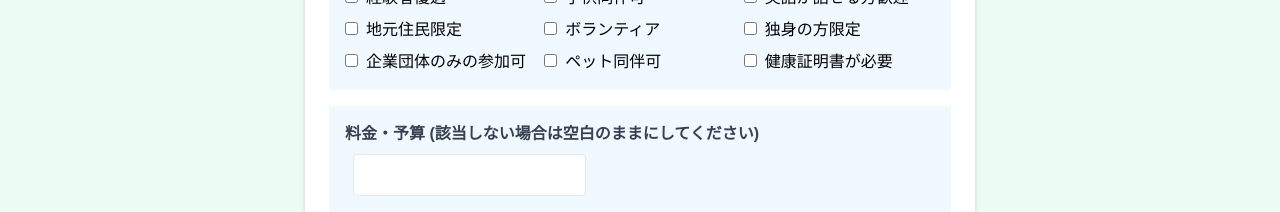
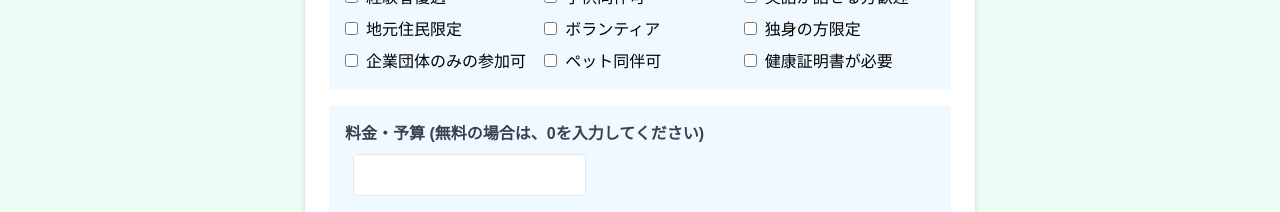
Before and after one commit to naonao-aaa/CommuniMeet-TS-Next14, a Next.js app: page /events/add in a window 1280 px wide. Shown: the part 1520-1732 px from the top of the page. Built offline with nearby package versions, Linux system fonts and the light colour scheme; no server answers.

Commit message:
[修正]イベント登録フォームにて、料金を必須にする。

```diff
--- a/components/EventAddForm.tsx
+++ b/components/EventAddForm.tsx
@@ -513,7 +513,7 @@ const EventAddForm = () => {
 
         <div className="mb-4 bg-sky-50 p-4">
           <label className="block text-gray-700 font-bold mb-2">
-            料金・予算 (該当しない場合は空白のままにしてください)
+            料金・予算 (無料の場合は、0を入力してください)
           </label>
           <div className="flex flex-col space-y-4 sm:flex-row sm:space-y-0 sm:space-x-4">
             <div className="flex items-center">
@@ -524,6 +524,7 @@ const EventAddForm = () => {
                 name="ticket_info.price"
                 className="border rounded w-full py-2 px-3"
                 min="0"
+                required
                 value={fields.ticket_info.price}
                 onChange={handleChange}
               />
```
